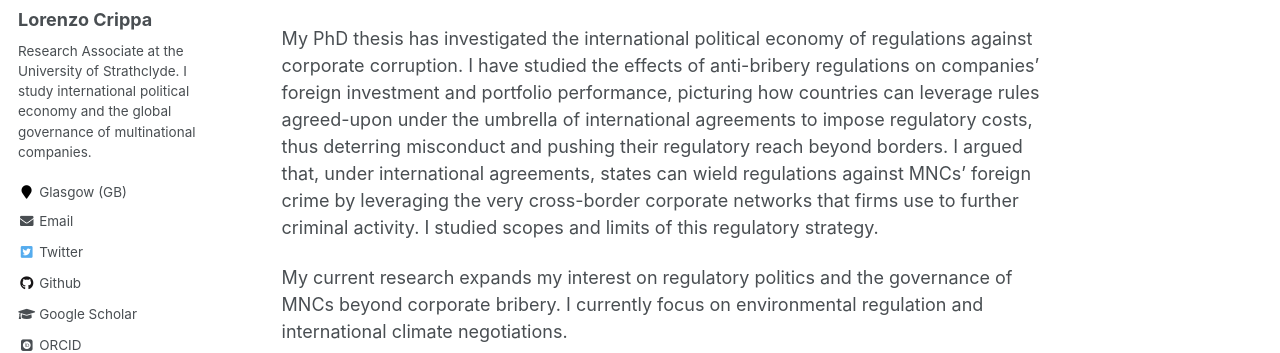
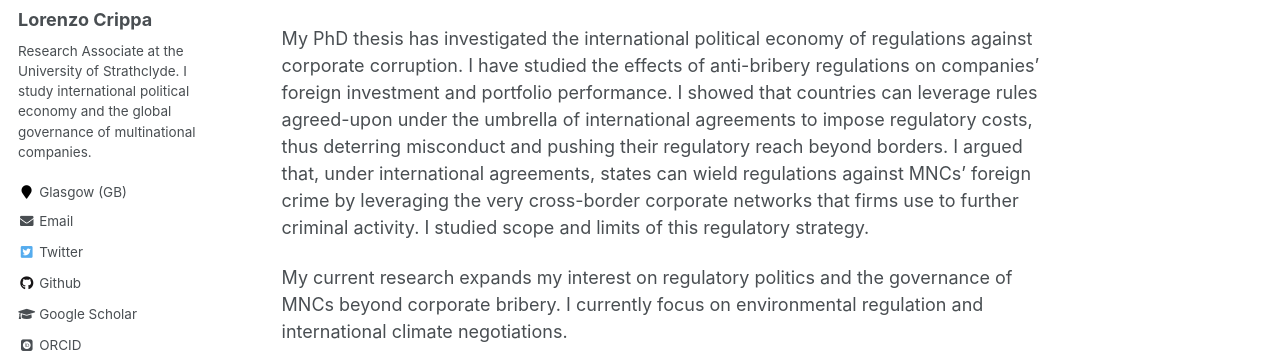
Before and after one commit to lorenzo-crippa/lorenzo-crippa.github.io, a Jekyll site: the page built from _pages/about.md, in a window 1280 px wide. Shown: the part 294-647 px from the top of the page. Built offline with Jekyll 4.4.1, drawn with Linux system fonts in a browser that asks for light colours; some web fonts are replaced.

Commit message:
Update about.md

```diff
--- a/_pages/about.md
+++ b/_pages/about.md
@@ -10,6 +10,6 @@ redirect_from:
 
 Hi! I am a Postdoctoral Research Associate in the School of Government and Public Policy at the University of Strathclyde. I obtained my PhD in 2022 at the University of Essex, Department of Government. I am interested in international regulatory politics and the governance of multinational companies (MNCs). I focus particularly on corporate crime and environmental regulation.
 
-My PhD thesis has investigated the international political economy of regulations against corporate corruption. I have studied the effects of anti-bribery regulations on companies' foreign investment and portfolio performance, picturing how countries can leverage rules agreed-upon under the umbrella of international agreements to impose regulatory costs, thus deterring misconduct and pushing their regulatory reach beyond borders. I argued that, under international agreements, states can wield regulations against MNCs' foreign crime by leveraging the very cross-border corporate networks that firms use to further criminal activity. I studied scopes and limits of this regulatory strategy.
+My PhD thesis has investigated the international political economy of regulations against corporate corruption. I have studied the effects of anti-bribery regulations on companies' foreign investment and portfolio performance. I showed that countries can leverage rules agreed-upon under the umbrella of international agreements to impose regulatory costs, thus deterring misconduct and pushing their regulatory reach beyond borders. I argued that, under international agreements, states can wield regulations against MNCs' foreign crime by leveraging the very cross-border corporate networks that firms use to further criminal activity. I studied scope and limits of this regulatory strategy.
 
 My current research expands my interest on regulatory politics and the governance of MNCs beyond corporate bribery. I currently focus on environmental regulation and international climate negotiations.
```
